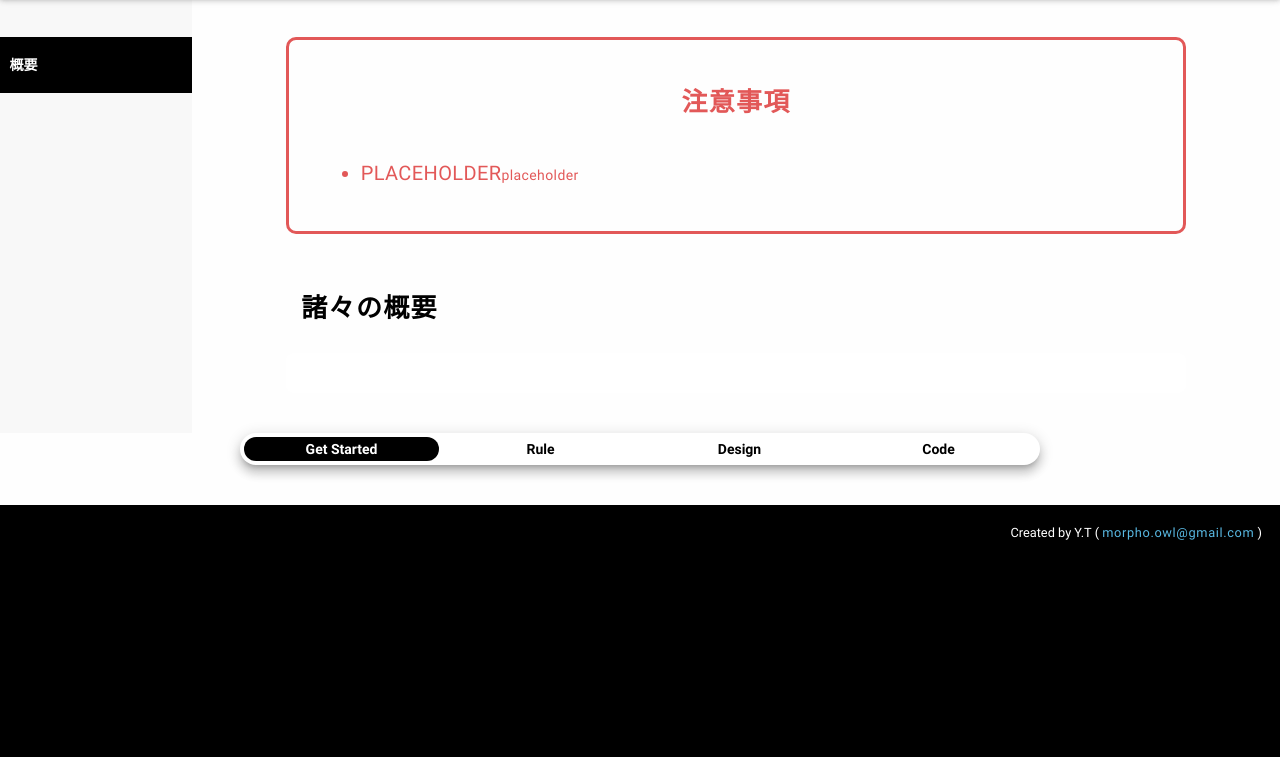
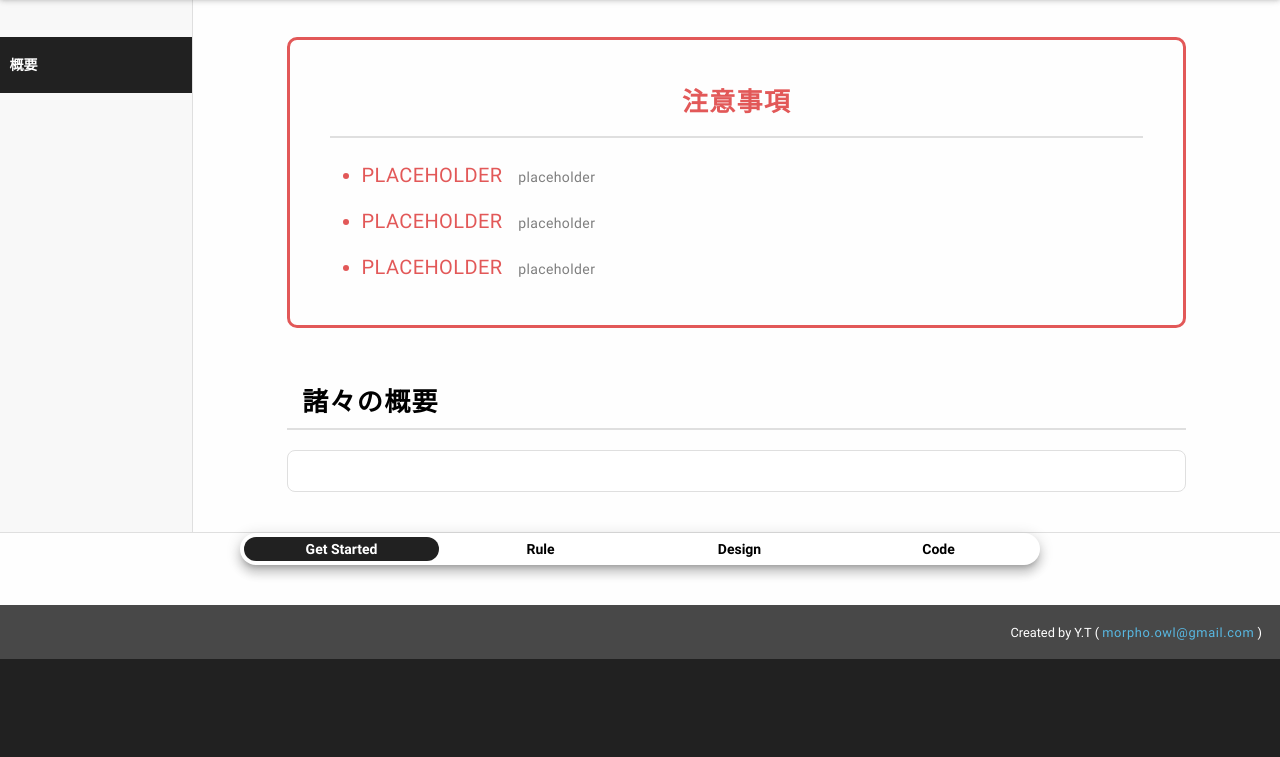
Before and after one commit to BRX-YTakahashi/StyleGuideTemplate, a website built with Vite: page src/styleGuide/index.html in a window 1280 px wide. Shown: the part 43-800 px from the top of the page. Built offline with nearby package versions, Linux system fonts and the light colour scheme; what @markdoc/markdoc, @ryusei/light would draw is missing.

Commit message:
style: スタイル調整
CSS変数を編集した影響で外れてしまっていたスタイルを修正した。

カスタムデータ属性の名前を変更した。

```diff
--- a/public/Css/base/variables.css
+++ b/public/Css/base/variables.css
@@ -27,8 +27,10 @@
   --color-white: #fff;
   --color-black: #000;
   --color-grey: #7e7e7e;
+  --color-grey-lighter: #dfdfdf;
   --color-grey-light: #adadad;
   --color-grey-dark: #525252;
+  --color-grey-darker: #2a2a2a;
 
   --color-red: #e25858;
   --color-red-light: #ef9a9a;
--- a/public/Js/modules/m_fixed_body.ts
+++ b/public/Js/modules/m_fixed_body.ts
@@ -49,7 +49,7 @@
     )
     : globalVar.bodyElm.style.overflow = "hidden";
 
-    modalStateFlg && globalVar.rootElm.setAttribute("data-bodyfixedstate", "fixed");
+    modalStateFlg && globalVar.rootElm.setAttribute("data-state-fixed-body", "fixed");
   }
 }
 
@@ -74,7 +74,7 @@
     )
     : globalVar.bodyElm.style.removeProperty("overflow");
 
-    !modalStateFlg && globalVar.rootElm.setAttribute("data-bodyfixedstate", "unfixed");
+    !modalStateFlg && globalVar.rootElm.setAttribute("data-state-fixed-body", "unfixed");
   }
 }
 
--- a/src/styleGuide/Css/component/_categorytab.scss
+++ b/src/styleGuide/Css/component/_categorytab.scss
@@ -109,7 +109,7 @@
   transition-timing-function: var(--transitionTimingFunction-default);
 
   @include mixin.theme(dark) {
-    background: var(--color_bg-moreLighter);
+    background: var(--color-bg-moreLighter);
   }
 
   @include mixin.mqP(lg) {
@@ -134,7 +134,7 @@
     user-select: none;
 
     // @include mixin.theme(dark) {
-    //   background: var(--color_bg-moreLighter);
+    //   background: var(--color-bg-moreLighter);
     // }
   }
 
--- a/src/styleGuide/Css/component/_code.scss
+++ b/src/styleGuide/Css/component/_code.scss
@@ -98,7 +98,7 @@
   font-family: variable.$code-ff;
 
   & > * {
-    border: solid 1px var(--color-very-light-grey);
+    border: solid 1px var(--color-grey-lighter);
     border-radius: var(--borderRadius-regular);
     overflow: hidden;
   }
--- a/src/styleGuide/Css/component/_colortile.scss
+++ b/src/styleGuide/Css/component/_colortile.scss
@@ -27,7 +27,7 @@
 
 .color-tiles {
   &--variation {
-    // padding-left: var(--spacer_vertical-xsmall);
+    // padding-left: var(--spacer-vertical-xsmall);
 
     .annotation {
       display: block;
@@ -41,10 +41,10 @@
     width: 100%;
     margin-right: auto;
     margin-left: auto;
-    padding: 0 var(--spacer_vertical-xsmall);
+    padding: 0 var(--spacer-vertical-xsmall);
 
     @include mixin.mqP(lg) {
-      gap: var(--spacer_vertical-small);
+      gap: var(--spacer-vertical-small);
 
       & > copy-color {
         width: 100%;
@@ -52,7 +52,7 @@
     }
 
     @include mixin.mq(lg) {
-      gap: var(--spacer_vertical-small) calc((100% - (22% * 4)) / 3);
+      gap: var(--spacer-vertical-small) calc((100% - (22% * 4)) / 3);
 
       & > copy-color {
         width: 22%;
--- a/src/styleGuide/Css/component/_documentReader.scss
+++ b/src/styleGuide/Css/component/_documentReader.scss
@@ -28,7 +28,7 @@
   z-index: var(--zindex-modal);
 
   width: 100%;
-  background-color: var(--color_bg-primary);
+  background-color: var(--color-bg-primary);
   border-radius: var(--borderRadius-large) var(--borderRadius-large) 0 0;
   overflow-x: hidden;
   overflow-y: scroll;
@@ -46,7 +46,7 @@
         top: 0;
 
         padding: 2vw;
-        background: var(--color_bg-primary);
+        background: var(--color-bg-primary);
         box-shadow: var(--elevation-2);
 
         transition-property: box-shadow, transform;
@@ -93,12 +93,12 @@
         transform: rotate(90deg);
 
         // path {
-        //   fill: var(--color_bg-primary);
+        //   fill: var(--color-bg-primary);
         // }
 
         @include mixin.theme(dark) {
           path {
-            fill: var(--color_bg-white);
+            fill: var(--color-bg-white);
           }
         }
       }
--- a/src/styleGuide/Css/component/_index.scss
+++ b/src/styleGuide/Css/component/_index.scss
@@ -67,10 +67,10 @@
   &:not(.page-index__list--child) {
     @include mixin.mq(lg) {
       position: sticky;
-      // top: var(--spacer_vertical-medium);
-      top: calc(var(--pageTitle-height) + var(--spacer_vertical-medium));
+      // top: var(--spacer-vertical-medium);
+      top: calc(var(--pageTitle-height) + var(--spacer-vertical-medium));
 
-      border: solid 1px var(--color-very-light-grey);
+      border: solid 1px var(--color-grey-lighter);
       border-right: none;
       border-radius: var(--borderRadius-large) 0 0 var(--borderRadius-large);
       // box-shadow: -4px 6px 10px var(--color-light-grey);
@@ -105,7 +105,7 @@
     &[data-index="inactive"] {
       .page-index__list-item__link {
         @include mixin.hover {
-          background-color: var(--color-very-light-grey);
+          background-color: var(--color-grey-lighter);
         }
       }
 
--- a/src/styleGuide/Css/component/_markdown.scss
+++ b/src/styleGuide/Css/component/_markdown.scss
@@ -129,9 +129,9 @@
   line-height: 1.5;
   word-wrap: break-word;
 
-  border: solid 1px var(--color-very-light-grey);
+  border: solid 1px var(--color-grey-lighter);
   border-radius: var(--borderRadius-regular);
-  padding: var(--spacer_vertical-small);
+  padding: var(--spacer-vertical-small);
 
   @include mixin.mqP(lg) {
     &.material__button--animate {
--- a/src/styleGuide/Css/foundation/_base.scss
+++ b/src/styleGuide/Css/foundation/_base.scss
@@ -23,40 +23,40 @@
   * CSS Variables for StyleGuide *
 =============================================== */
 :root {
-  --color_bg-primary: #fefefe;
-  --color_bg-darker: #c5c5c5;
-  --color_bg-lighter: #f8f8f8;
+  --color-bg-primary: #fefefe;
+  --color-bg-darker: #c5c5c5;
+  --color-bg-lighter: #f8f8f8;
 
-  --color-category-welcome: #000;
+  --color-category-welcome: var(--color-brand-main);
   --color-category-rule: #e25858;
   --color-category-design: #82c784;
   --color-category-code: #1976d2;
 
   @include mixin.mqP(lg) {
-    --spacer_vertical-xsmall: 1.25vh;
-    --spacer_vertical-small: 2.5vh;
-    --spacer_vertical-medium: 5vh;
-    --spacer_vertical-large: 7.5vh;
-    --spacer_vertical-xlarge: 10vh;
+    --spacer-vertical-xsmall: 1.25vh;
+    --spacer-vertical-small: 2.5vh;
+    --spacer-vertical-medium: 5vh;
+    --spacer-vertical-large: 7.5vh;
+    --spacer-vertical-xlarge: 10vh;
 
     --pageTitle-height: 6vh;
   }
 
   @include mixin.mq(lg) {
-    --spacer_vertical-xsmall: 1.25vh;
-    --spacer_vertical-small: 2.5vh;
-    --spacer_vertical-medium: 5vh;
-    --spacer_vertical-large: 7.5vh;
-    --spacer_vertical-xlarge: 10vh;
+    --spacer-vertical-xsmall: 1.25vh;
+    --spacer-vertical-small: 2.5vh;
+    --spacer-vertical-medium: 5vh;
+    --spacer-vertical-large: 7.5vh;
+    --spacer-vertical-xlarge: 10vh;
 
     --pageTitle-height: 5vh;
   }
 
   @include mixin.theme(dark) {
-    --color_bg-primary: #212121;
-    --color_bg-darker: #000000;
-    --color_bg-lighter: #484848;
-    --color_bg-moreLighter: #737373;
+    --color-bg-primary: #212121;
+    --color-bg-darker: #000000;
+    --color-bg-lighter: #484848;
+    --color-bg-moreLighter: #737373;
   }
 }
 
@@ -84,7 +84,7 @@
     visibility: visible;
   }
 
-  &[data-bodyfixedstate="fixed"] {
+  &[data-state-fixed-body="fixed"] {
     scroll-behavior: initial;
 
     @include mixin.mqP(lg) {
@@ -136,7 +136,7 @@
   }
 
   @include mixin.theme(dark) {
-    background: var(--color_bg-primary);
+    background: var(--color-bg-primary);
   }
 }
 
@@ -200,7 +200,7 @@
 
 .title-txt {
   padding-bottom: 1rem;
-  border-bottom: 2px solid var(--color-dark-grey);
+  border-bottom: 2px solid var(--color-grey-lighter);
   letter-spacing: 0.05em;
 
   .annotation {
@@ -225,7 +225,7 @@
   }
 
   &--child {
-    margin-bottom: var(--spacer_vertical-small);
+    margin-bottom: var(--spacer-vertical-small);
     border-bottom-width: 1px;
     font-style: normal;
 
@@ -273,31 +273,33 @@
 
 .annotation {
   &--xs {
+    margin-left: 1ch;
     font-size: 0.5em;
   }
   &--s {
+    margin-left: 2ch;
     font-size: .7em;
   }
 
   &--grey {
-    color: var(--color-middle-grey);
+    color: var(--color-grey);
   }
 }
 
 .desc-txt {
   display: block;
-  padding-left: var(--spacer_vertical-xsmall);
+  padding-left: var(--spacer-vertical-xsmall);
   font-size: 1.6rem;
   line-height: 1.5;
-  margin-bottom: var(--spacer_vertical-xsmall);
+  margin-bottom: var(--spacer-vertical-xsmall);
 }
 
 
 /* structure */
 .main-area {
-  padding-bottom: var(--spacer_vertical-medium);
+  padding-bottom: var(--spacer-vertical-medium);
 
-  background-color: var(--color_bg-primary);
+  background-color: var(--color-bg-primary);
   transition-property: background;
   transition-duration: var(--transitionDuration-default);
   transition-timing-function: var(--transitionTimingFunction-default);
@@ -311,7 +313,7 @@
 
 .article-wrapper {
   @include mixin.mqP(lg) {
-    padding: var(--spacer_vertical-small) calc(var(--spacer_vertical-small) / 2);
+    padding: var(--spacer-vertical-small) calc(var(--spacer-vertical-small) / 2);
 
     // for documentReader
     transform: translateZ(0rem);
@@ -326,7 +328,7 @@
     justify-content: space-between;
     max-width: 1400px;
     margin: auto;
-    padding-top: var(--spacer_vertical-medium);
+    padding-top: var(--spacer-vertical-medium);
   }
 }
 
@@ -339,16 +341,16 @@
     visibility: visible;
 
     @include mixin.mq(lg) {
-      padding: var(--spacer_vertical-medium);
+      padding: var(--spacer-vertical-medium);
     }
   }
 
   & > :not(:last-child) {//.section-style
     @include mixin.mqP(lg) {
-      margin-bottom: var(--spacer_vertical-medium);
+      margin-bottom: var(--spacer-vertical-medium);
     }
     @include mixin.mq(lg) {
-      margin-bottom: var(--spacer_vertical-large);
+      margin-bottom: var(--spacer-vertical-large);
     }
   }
 
@@ -357,8 +359,8 @@
       width: 85%;
     }
 
-    background: var(--color_bg-lighter);
-    border: solid 1px var(--color-very-light-grey);
+    background: var(--color-bg-lighter);
+    border: solid 1px var(--color-grey-lighter);
     border-radius: 0 var(--borderRadius-large) var(--borderRadius-large) var(--borderRadius-large);
     // box-shadow: var(--elevation-2);
 
@@ -370,12 +372,12 @@
 
 .section-style {
   & > h2 {
-    margin-bottom: var(--spacer_vertical-small);
+    margin-bottom: var(--spacer-vertical-small);
     font-weight: var(--fontweight-l);
   }
 
   & > p.desc-txt:last-of-type {
-    margin-bottom: var(--spacer_vertical-small);
+    margin-bottom: var(--spacer-vertical-small);
   }
 
   & > :last-child {
@@ -383,23 +385,23 @@
   }
 
   @include mixin.mqP(lg) {
-    /* padding: calc(var(--spacer_vertical-small) / 2); */
-    padding: var(--spacer_vertical-small);
-    background: var(--color_bg-lighter);
+    /* padding: calc(var(--spacer-vertical-small) / 2); */
+    padding: var(--spacer-vertical-small);
+    background: var(--color-bg-lighter);
     border-radius: var(--borderRadius-large);
     box-shadow: var(--elevation-2);
   }
 }
 
 .content-wrapper {
-  margin-bottom: var(--spacer_vertical-medium);
+  margin-bottom: var(--spacer-vertical-medium);
 }
 
 .credit-area {
   padding-top: 2ch;
   padding-right: 2ch;
   padding-bottom: 2ch;
-  background-color: var(--color-dark-grey);
+  background-color: var(--color-brand-main-light);
   text-align: right;
 }
 
@@ -438,11 +440,11 @@
     .article-wrapper {
       max-width: none;
       padding-top: 0;
-      border-bottom: solid 1px var(--color-very-light-grey);
+      border-bottom: solid 1px var(--color-grey-lighter);
     }
 
     .page-index {
-      background-color: var(--color_bg-lighter);
+      background-color: var(--color-bg-lighter);
     }
 
     .page-index__list {
@@ -460,7 +462,7 @@
       border: none;
 
       &__container {
-        border-left: solid 1px var(--color-very-light-grey);
+        border-left: solid 1px var(--color-grey-lighter);
       }
     }
   }
--- a/src/styleGuide/Css/page/_caution.scss
+++ b/src/styleGuide/Css/page/_caution.scss
@@ -197,7 +197,7 @@
   color: var(--color-attention);
 
   @include mixin.mqP(lg) {
-    padding: var(--spacer_vertical-small);
+    padding: var(--spacer-vertical-small);
     box-shadow: none;
     overflow: hidden;
     font-size: 1.5rem;
@@ -206,7 +206,7 @@
   }
 
   @include mixin.mq(lg) {
-    padding: var(--spacer_vertical-medium);
+    padding: var(--spacer-vertical-medium);
     font-size: 2rem;
     line-height: 1.75;
     letter-spacing: .02em;
@@ -222,21 +222,23 @@
   }
 
   .caution-txt__list {
-    margin-top: var(--spacer_vertical-small);
-    padding-left: calc(var(--spacer_vertical-small) + 1ch);
+    margin-top: var(--spacer-vertical-small);
+    padding-left: calc(var(--spacer-vertical-small) + 1ch);
     list-style-type: disc;
     list-style-position: outside;
+
+    word-break: break-all;
 
     @include mixin.mqP(lg) {
     }
 
     @include mixin.mq(lg) {
-      padding-right: var(--spacer_vertical-small);
+      padding-right: var(--spacer-vertical-small);
     }
 
     &-item {
       @include mixin.hover {
-        list-style-type: '🫠';
+        list-style-type: '👹';
 
         @include mixin.theme(dark) {
           filter: invert(1);
--- a/src/styleGuide/Css/page/_fontfamily.scss
+++ b/src/styleGuide/Css/page/_fontfamily.scss
@@ -21,13 +21,13 @@
 .font-family__list {
   display: flex;
   flex-wrap: wrap;
-  padding: 0 var(--spacer_vertical-xsmall);
+  padding: 0 var(--spacer-vertical-xsmall);
 
   @include mixin.mqP(lg) {
-    gap: var(--spacer_vertical-small) 0;
+    gap: var(--spacer-vertical-small) 0;
   }
   @include mixin.mq(lg) {
-    gap: var(--spacer_vertical-small) 5%;
+    gap: var(--spacer-vertical-small) 5%;
   }
 
   &-item {
--- a/src/styleGuide/components/article_code.hbs
+++ b/src/styleGuide/components/article_code.hbs
@@ -225,7 +225,7 @@
             )
             : globalVar.bodyElm.style.overflow = "hidden";
 
-            modalStateFlg && globalVar.rootElm.setAttribute("data-bodyfixedstate", "fixed");
+            modalStateFlg && globalVar.rootElm.setAttribute("data-state-fixed-body", "fixed");
           }
         }
 
@@ -250,7 +250,7 @@
             )
             : globalVar.bodyElm.style.removeProperty("overflow");
 
-            !modalStateFlg && globalVar.rootElm.setAttribute("data-bodyfixedstate", "unfixed");
+            !modalStateFlg && globalVar.rootElm.setAttribute("data-state-fixed-body", "unfixed");
           }
         }
       </pre>
--- a/src/styleGuide/components/article_welcome.hbs
+++ b/src/styleGuide/components/article_welcome.hbs
@@ -4,6 +4,12 @@
     <h2 class="title-txt">注意事項</h2>
 
     <ul class="caution-txt__list">
+      <li class="caution-txt__list-item">
+        PLACEHOLDER<span class="annotation--s annotation--grey">placeholder</span>
+      </li>
+      <li class="caution-txt__list-item">
+        PLACEHOLDER<span class="annotation--s annotation--grey">placeholder</span>
+      </li>
       <li class="caution-txt__list-item">
         PLACEHOLDER<span class="annotation--s annotation--grey">placeholder</span>
       </li>
```
